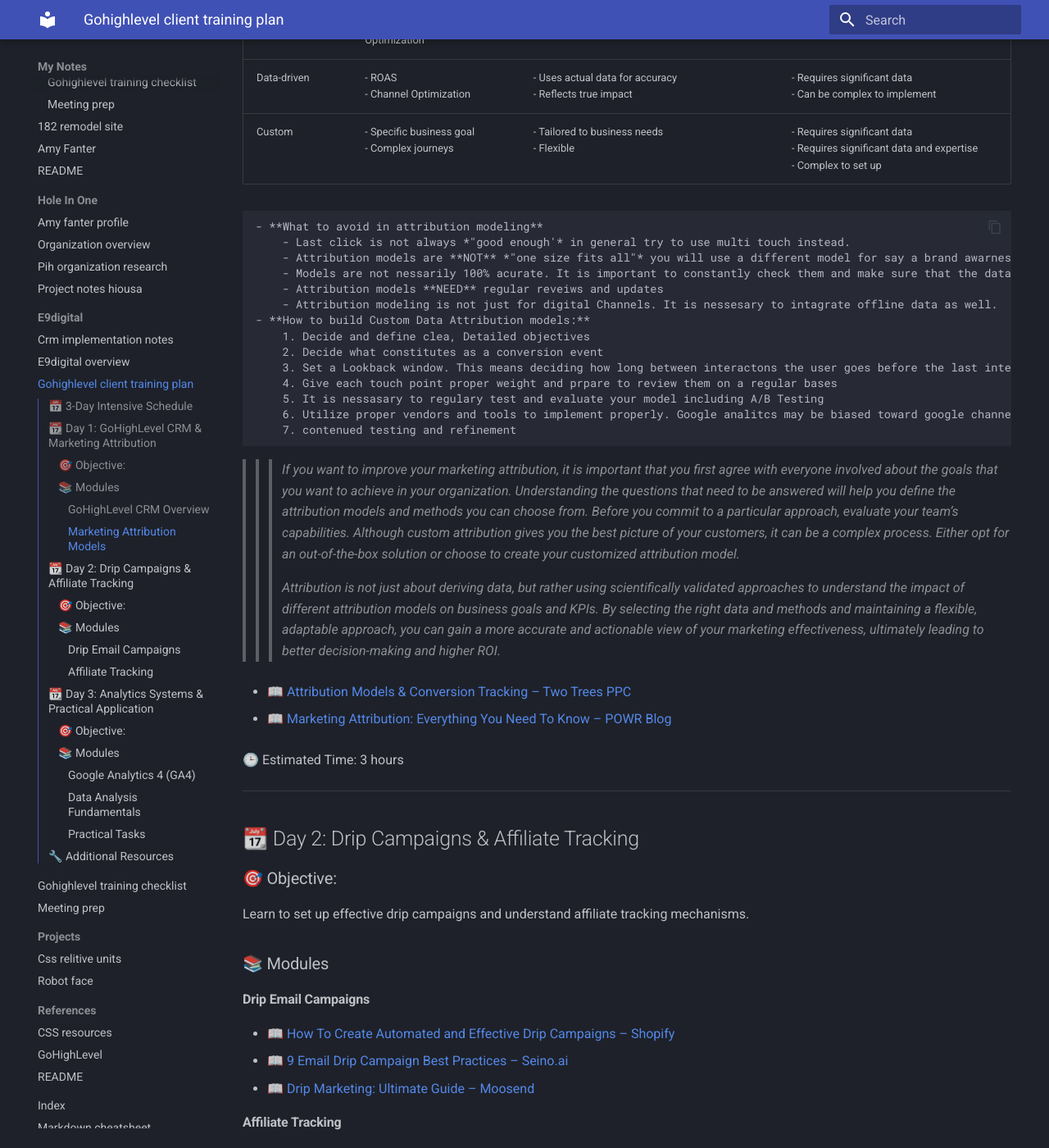
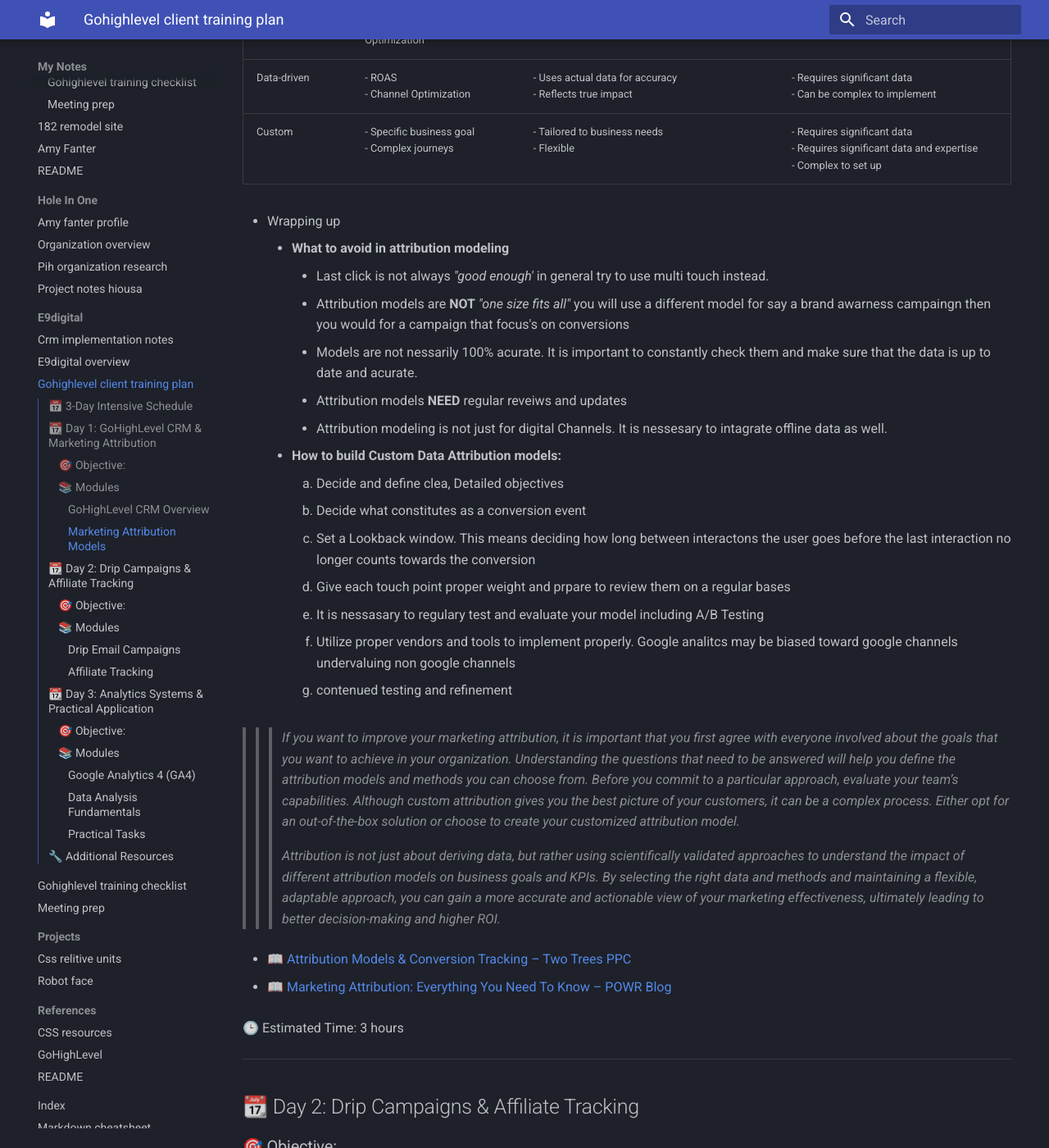
Before and after one commit to TristanEDU/notes, an MkDocs documentation site: the page built from docs/jobs/e9digital/gohighlevel-client-training-plan.md, in a window 1280 px wide and 1400 px high, scrolled down 2858 px. Shown: the whole window at 82% size. Built offline with MkDocs 1.6.1 and Material for MkDocs 9.7.7, drawn with Linux system fonts in a browser that asks for light colours.

Commit message:
Sync: 2025-05-10 09:35:45

```diff
--- a/docs/jobs/e9digital/gohighlevel-client-training-plan.md
+++ b/docs/jobs/e9digital/gohighlevel-client-training-plan.md
@@ -58,7 +58,7 @@ Understand GoHighLevel's CRM functionalities and grasp marketing attribution mod
 | Data-driven | - ROAS<br>- Channel Optimization | - Uses actual data for accuracy<br>- Reflects true impact | - Requires significant data<br>- Can be complex to implement |
 | Custom | - Specific business goal<br>- Complex journeys | - Tailored to business needs<br>- Flexible | - Requires significant data<br>- Requires significant data and expertise<br>- Complex to set up |
 
-
+- Wrapping up
 	- **What to avoid in attribution modeling**
 		- Last click is not always *"good enough'* in general try to use multi touch instead.
 		- Attribution models are **NOT** *"one size fits all"* you will use a different model for say a brand awarness campaingn then you would for a campaign that focus's on conversions
```
